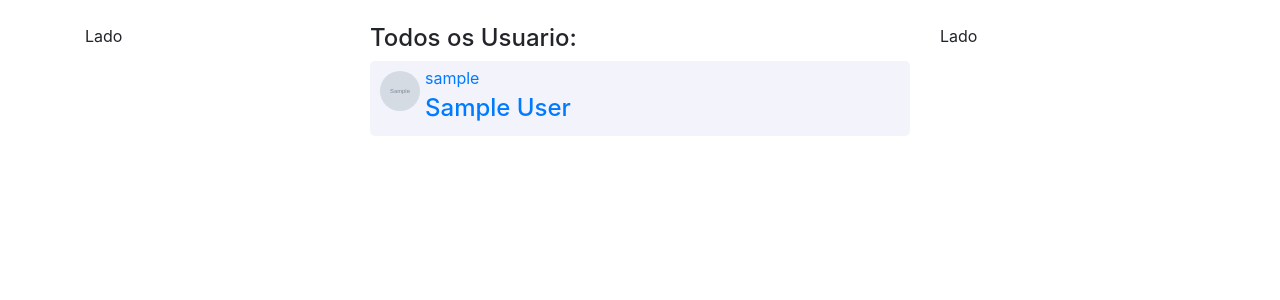
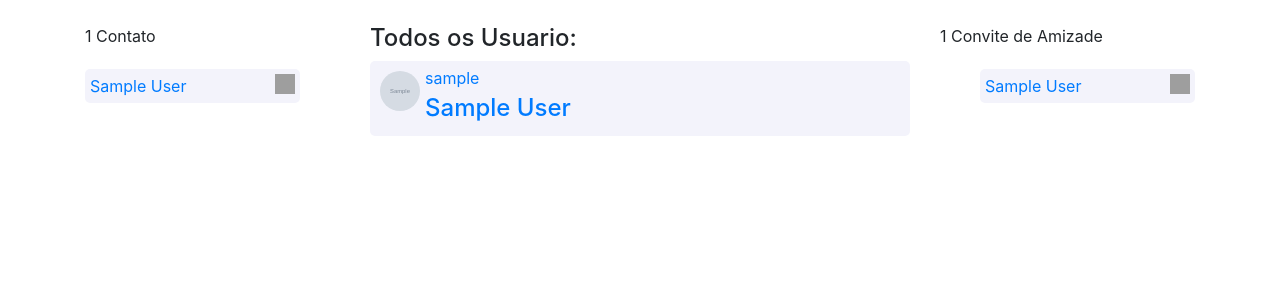
Before and after one commit to brendonlucas/Projeto-Connectedin, a Django app: page /page-admin in a window 1280 px wide. Shown: the part 56-356 px from the top of the page. Run offline with Django 3.2, Linux system fonts and the light colour scheme; a user stored in the database is signed in; tables that the repository leaves empty hold one stand-in row (values such as "Sample post"); grey boxes marked "Sample" are stand-in pictures; some libraries are stand-ins or nearby versions; grey boxes are pictures that could not be loaded.

Commit message:
implemented send/accept/recuse invite

```diff
--- a/authentication/models.py
+++ b/authentication/models.py
@@ -35,3 +35,24 @@ class User(AbstractBaseUser, PermissionsMixin):
 
     def send_invite(self, recipient):
         self.invite.add(recipient=recipient)
+
+    def convidar(self, perfil_convidado):
+        convite = Convite(solicitante=self, convidado=perfil_convidado)
+        convite.save()
+
+    def desfazer(self, perfil_convidado):
+        convite = Convite(solicitante=self, convidado=perfil_convidado)
+        convite.save()
+
+
+class Convite(models.Model):
+    solicitante = models.ForeignKey(User, on_delete=models.CASCADE, related_name='convites_feitos')
+    convidado = models.ForeignKey(User, on_delete=models.CASCADE, related_name='convites_recebidos')
+
+    def aceitar(self):
+        self.solicitante.friendship.add(self.convidado)
+        self.convidado.friendship.add(self.solicitante)
+        self.delete()
+
+    def recusar(self):
+        self.delete()
--- a/profile/templates/pag_superuser.html
+++ b/profile/templates/pag_superuser.html
@@ -3,7 +3,31 @@
 <div class="container">
     <div class="row">
         <div class="col col-sm-3">
-            Lado
+
+            {% with total=current_user.friendship.count %}
+            {% if total %}
+                <p > {{ total }} Contato{{ total|pluralize }} </p>
+            {% for perfil in current_user.friendship.all %}
+                <div>
+                    <ul>
+                         <li style="display:inline-block; background-color:#f3f3fb ;width:100%; margin-left:-40px;margin-top:5px;padding:5px; border-radius:5px">
+                            <a href="#"> {{ perfil.full_name }} </a>
+                             <div class="btn-group dropleft"  style="float: right; margin-top: auto; margin-bottom: auto; margin-left: auto;">
+                                <img src="https://uploaddeimagens.com.br/images/002/167/233/original/config.png" width="20px" height="20px" data-toggle="dropdown"  alt="config">
+                                <ul class="dropdown-menu" role="menu">
+                                    <li><a href="#" class="dropdown-item">Aceitar</a></li>
+                                    <li><a href="#" class="dropdown-item">Recusar</a></li>
+                                    <li><a href="#" class="dropdown-item">Bloquear</a></li>
+                                </ul>
+                            </div>
+                        </li>
+                    </ul>
+                </div>
+                        {% endfor %}
+            {% else %}
+                <p> Sem Contatos </p>
+            {% endif %}
+            {% endwith %}
         </div>
         <div class="col col-sm-6">
             <h4>Todos os Usuario:</h4>
@@ -32,7 +56,11 @@
                     <a class="btn btn-sm btn-primary" href="" role="button" id="dropdownMenuLink"
                        data-toggle="dropdown" aria-haspopup="true" aria-expanded="false">Opções</a>
                     <div class="dropdown-menu" aria-labelledby="dropdownMenuLink">
-                        <a class="dropdown-item" href="#">Convidar</a>
+                        {% if profile.id in convites %}
+                            <a class="dropdown-item" href="{% url 'invite_friendship' profile.id %}">Cancelar solicitação</a>
+                        {% else %}
+                            <a class="dropdown-item" href="{% url 'invite_friendship' profile.id %}">Convidar</a>
+                        {% endif %}
                             <a class="dropdown-item" href="#">Bloquear</a>
                             {% if current_user.is_superuser %}
                                 {% if profile.is_superuser %}
@@ -70,9 +98,32 @@
             </ul>
             {% endif %}
         </div>
-        <div class="col col-sm-3">
-            Lado
-        </div>
+        <aside class="col col-sm-3">
+            {% with total=current_user.convites_recebidos.count %}
+                {% if total %}
+                <p> {{ total }} Convite{{ total|pluralize }} de Amizade </p>
+                {% for convite in current_user.convites_recebidos.all %}
+            <div >
+                <ul>
+                    <li style="display:inline-block; background-color:#f3f3fb ;  width:100%; margin-top:5px;padding:5px; border-radius:5px">
+                        <a href="#">{{ convite.solicitante.full_name }}</a>
+                        <div class="btn-group dropleft"  style="float: right; margin-top: auto; margin-bottom: auto; margin-left: auto;">
+                            <img src="https://uploaddeimagens.com.br/images/002/167/233/original/config.png" width="20px" height="20px" data-toggle="dropdown"  alt="config">
+                            <ul class="dropdown-menu" role="menu">
+                                <li><a href="{% url 'accept_friendship' convite.id %}" class="dropdown-item">Aceitar</a></li>
+                                <li><a href="{% url 'refuse_friendship' convite.id %}" class="dropdown-item">Recusar</a></li>
+                                <li><a href="#" class="dropdown-item">Bloquear</a></li>
+                            </ul>
+                        </div>
+                    </li>
+                </ul>
+            </div>
+                {% endfor %}
+            {% else %}
+                     <p> Sem convites </p>
+                {% endif %}
+            {% endwith %}
+        </aside>
     </div>
 </div>
 {% endblock %}
--- a/profile/urls.py
+++ b/profile/urls.py
@@ -3,9 +3,9 @@ from profile.views import *
 
 urlpatterns = [
   path('<int:profile_id>', show, name='show_user'),
-  path('<int:profile_id>/invite', invite_friendship, name='invite_friendship'),
-  path('invite/<int:invite_id>/accept', accept_friendship, name='accept_friendship'),
-  path('invite/<int:invite_id>/refuse', refuse_friendship, name='refuse_friendship'),
+  path('<int:profile_id>/invite', convidar, name='invite_friendship'),
+  path('invite/<int:invite_id>/accept', aceitar, name='accept_friendship'),
+  path('invite/<int:invite_id>/refuse', recusar, name='refuse_friendship'),
   path('find/', find_user, name='find_user'),
   path('find/<str:username>', find_user_in_link, name='find_user_link'),
   path('set-admin/<int:profile_id>', set_admin, name='set_admin'),
--- a/profile/views.py
+++ b/profile/views.py
@@ -4,7 +4,7 @@ from django.shortcuts import render
 from profile.forms import FindUserForm
 from profile.models import Invite
 from django.shortcuts import redirect
-from authentication.models import User
+from authentication.models import User, Convite
 from posts.forms import PostForm, CommentForm
 from posts.models import Post
 from django.core.paginator import Paginator
@@ -106,10 +106,41 @@ def find_user_in_link(request, username):
 @login_required
 def page_admin(request):
     if current_user(request).is_superuser:
+        convites = Convite.objects.filter(solicitante=current_user(request).id)
         users = User.objects.all()
         paginador = Paginator(users, 10)
         page = request.GET.get('page')
         users = paginador.get_page(page)
-        return render(request, 'pag_superuser.html', {'current_user': current_user(request), 'profiles': users})
+        return render(request, 'pag_superuser.html', {'current_user': current_user(request), 'profiles': users,
+                                                      'convites': convites})
     else:
         return render(request, 'access_denied.html', {'current_user': current_user(request)})
+
+
+@login_required
+def convidar(request, profile_id):
+    perfil_a_convidar = User.objects.get(id=profile_id)
+    perfil_logado = current_user(request)
+    perfil_logado.convidar(perfil_a_convidar)
+    return redirect('index')
+
+
+@login_required
+def aceitar(request, invite_id):
+    convite = Convite.objects.get(id=invite_id)
+    convite.aceitar()
+    return redirect('index')
+
+
+@login_required
+def recusar(request, invite_id):
+    convite = Convite.objects.get(id=invite_id)
+    convite.recusar()
+    return redirect('index')
+
+
+def desfazer(request, perfil_id):
+    perfil = User.objects.get(id=perfil_id)
+    current_user(request).friendship.filter()
+    perfil.desfazer()
+    return redirect('index')
```
Also changed, not shown: authentication/migrations/0006_convite.py (added).
